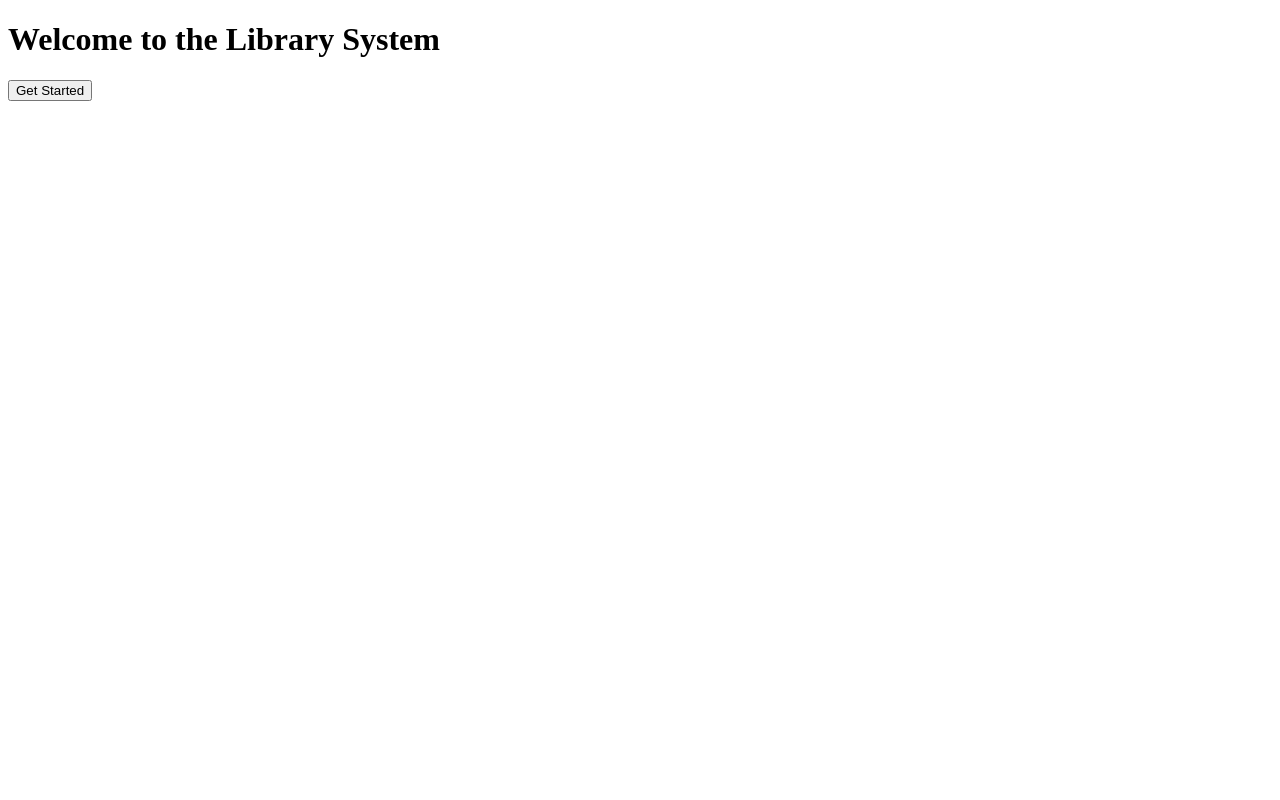
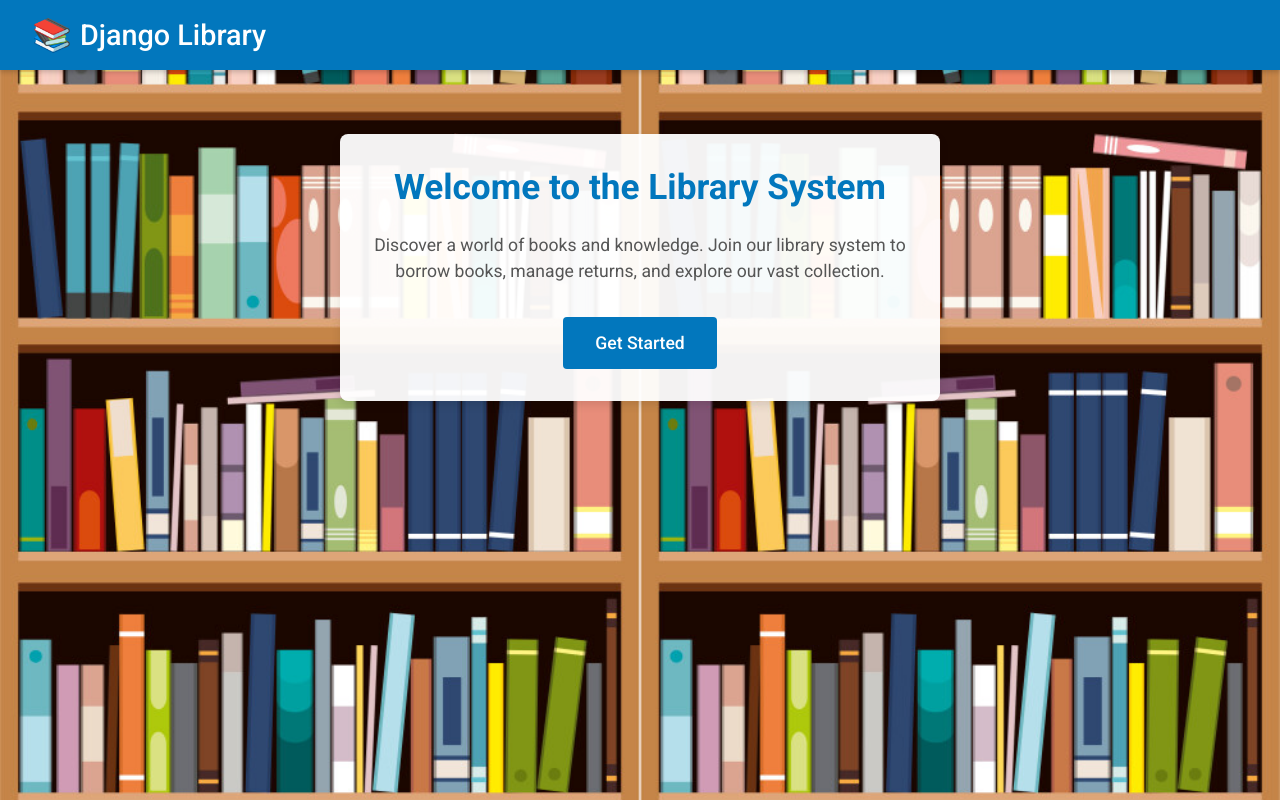
Before and after one commit to aminemastourii/library-system, a Django app: page / in a window 1280 px wide. Run offline with Django 5.2, Linux system fonts and the light colour scheme.

Commit message:
get started

```diff
--- a/users/templates/users/home.html
+++ b/users/templates/users/home.html
@@ -1,12 +1,109 @@
 <!DOCTYPE html>
-<html>
+<html lang="en">
   <head>
+    <meta charset="UTF-8" />
+    <meta name="viewport" content="width=device-width, initial-scale=1.0" />
     <title>Library Home</title>
+    <link
+      href="https://fonts.googleapis.com/css2?family=Roboto:wght@300;400;500;700&display=swap"
+      rel="stylesheet"
+    />
+    {% load static %}
+    <style>
+      * {
+        margin: 0;
+        padding: 0;
+        box-sizing: border-box;
+        font-family: "Roboto", sans-serif;
+      }
+
+      body {
+        background-image: url("{% static 'users/assets/background.jpg' %}");
+        background-size: cover;
+        background-position: center;
+        background-attachment: fixed;
+        height: 100vh;
+      }
+
+      .header {
+        background-color: #0277bd;
+        color: white;
+        padding: 1rem 2rem;
+        display: flex;
+        align-items: center;
+        box-shadow: 0 2px 5px rgba(0, 0, 0, 0.2);
+      }
+
+      .logo {
+        font-size: 1.8rem;
+        font-weight: 500;
+        margin-right: 2rem;
+        display: flex;
+        align-items: center;
+      }
+
+      .logo-icon {
+        font-size: 2rem;
+        margin-right: 0.5rem;
+      }
+
+      .content-container {
+        background-color: rgba(255, 255, 255, 0.95);
+        max-width: 600px;
+        margin: 4rem auto;
+        padding: 2rem;
+        border-radius: 8px;
+        box-shadow: 0 4px 10px rgba(0, 0, 0, 0.1);
+        text-align: center;
+      }
+
+      h1 {
+        color: #0277bd;
+        margin-bottom: 1.5rem;
+        font-size: 2.2rem;
+      }
+
+      p {
+        color: #555;
+        margin-bottom: 2rem;
+        font-size: 1.1rem;
+        line-height: 1.5;
+      }
+
+      button {
+        background-color: #0277bd;
+        color: white;
+        border: none;
+        padding: 1rem 2rem;
+        font-size: 1.1rem;
+        border-radius: 4px;
+        cursor: pointer;
+        font-weight: 500;
+        transition: background-color 0.2s;
+      }
+
+      button:hover {
+        background-color: #015f92;
+      }
+    </style>
   </head>
   <body>
+    <header class="header">
+      <div class="logo">
+        <span class="logo-icon">📚</span>
+        Django Library
+      </div>
+    </header>
+
+    <div class="content-container">
       <h1>Welcome to the Library System</h1>
+      <p>
+        Discover a world of books and knowledge. Join our library system to
+        borrow books, manage returns, and explore our vast collection.
+      </p>
       <a href="{% url 'signup' %}">
         <button>Get Started</button>
       </a>
+    </div>
   </body>
 </html>
```
Lines whose indentation alone changed are shown as unchanged.
